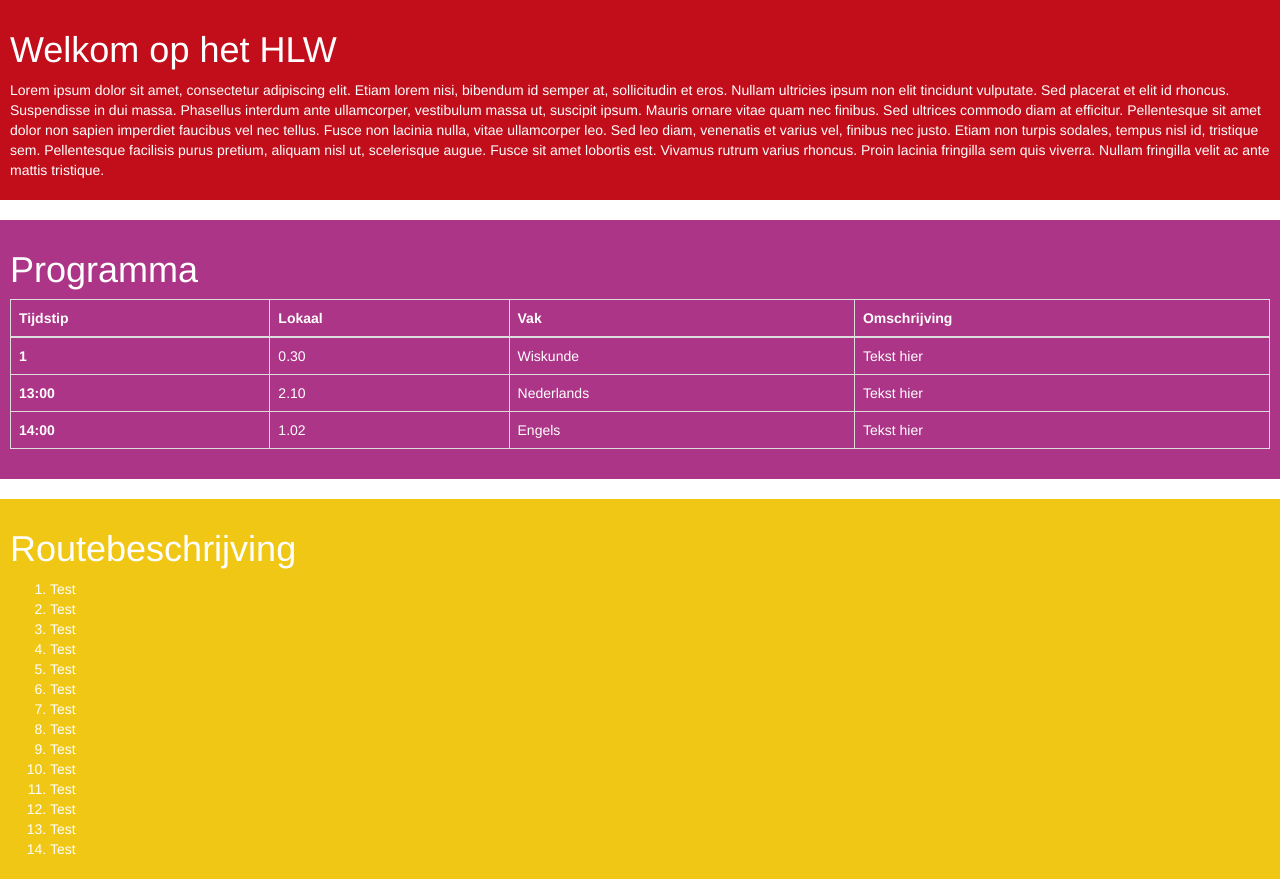
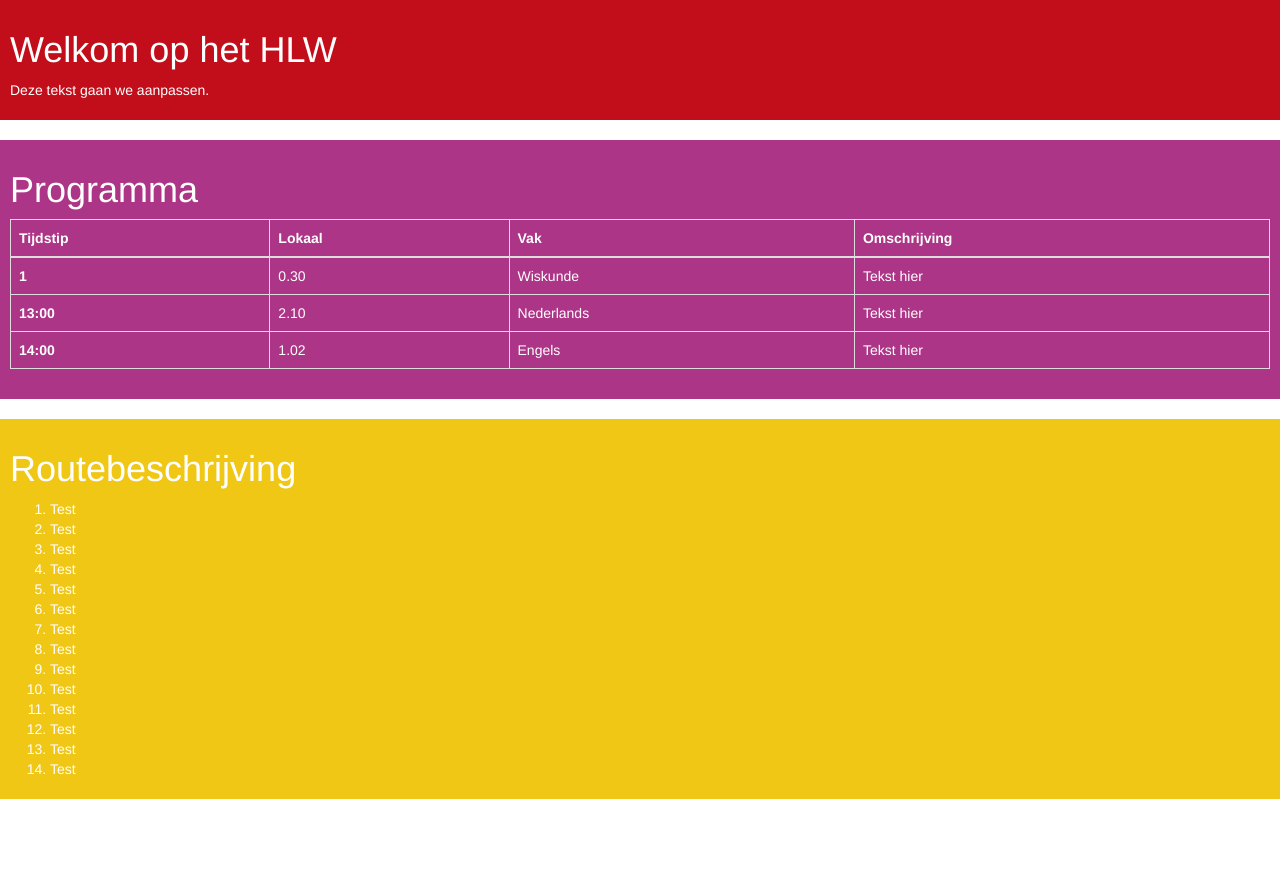
Before and after one commit to HervormdLyceumWest/app, a plain HTML site: page content/agenda.html in a window 1280 px wide. After the commit the page ends 800 px from the top, so only its background shows below. Drawn offline with Linux system fonts and the light colour scheme.

Commit message:
Update agenda.html

```diff
--- a/content/agenda.html
+++ b/content/agenda.html
@@ -10,7 +10,7 @@
 	<body>
 		<div id="hlw-red">
 		    <h1>Welkom op het HLW</h1>
-		    <p>Lorem ipsum dolor sit amet, consectetur adipiscing elit. Etiam lorem nisi, bibendum id semper at, sollicitudin et eros. Nullam ultricies ipsum non elit tincidunt vulputate. Sed placerat et elit id rhoncus. Suspendisse in dui massa. Phasellus interdum ante ullamcorper, vestibulum massa ut, suscipit ipsum. Mauris ornare vitae quam nec finibus. Sed ultrices commodo diam at efficitur. Pellentesque sit amet dolor non sapien imperdiet faucibus vel nec tellus. Fusce non lacinia nulla, vitae ullamcorper leo. Sed leo diam, venenatis et varius vel, finibus nec justo. Etiam non turpis sodales, tempus nisl id, tristique sem. Pellentesque facilisis purus pretium, aliquam nisl ut, scelerisque augue. Fusce sit amet lobortis est. Vivamus rutrum varius rhoncus. Proin lacinia fringilla sem quis viverra. Nullam fringilla velit ac ante mattis tristique.</p>
+		    <p>Deze tekst gaan we aanpassen.</p>
 		</div>
 		<br>
 		<div id="hlw-purple">
```
